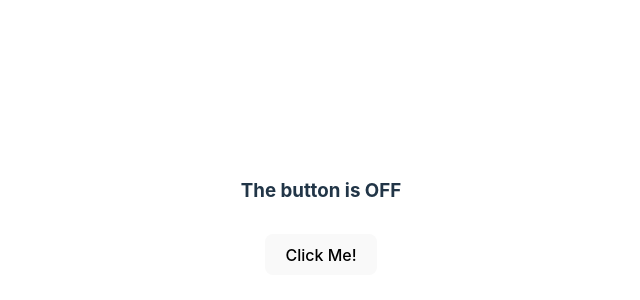
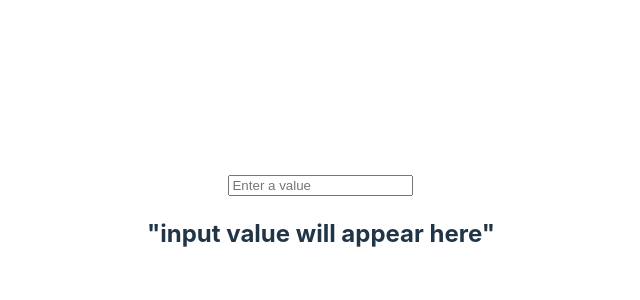
Before and after one commit to romeyiow/appdev1, a React (Vite) app in the folder react-hooks/: page / in a window 1280 px wide. Shown: the part 178-478 px from the top of the page, without its empty margins (319-959 px from the left). Built offline with nearby package versions, Linux system fonts and the light colour scheme.

Commit message:
TextInput component completed; useState Hooks completed

```diff
--- /dev/null
+++ b/react-hooks/src/TextInput.jsx
@@ -0,0 +1,22 @@
+import { useState } from "react"
+
+const TextInput = () => {
+    const [inputValue, setInputValue] = useState('')
+
+    const updateValue = (event) => {
+        setInputValue(event.target.value);
+    }
+
+    return (
+        <div className="toggle-button-component">
+            <input
+                type="text"
+                placeholder="Enter a value"
+                onChange={updateValue}
+            />
+            <h2>{inputValue === '' ?  "\"input value will appear here\"": inputValue}</h2>
+        </div>
+    )
+}
+
+export default TextInput;
--- a/react-hooks/src/main.jsx
+++ b/react-hooks/src/main.jsx
@@ -4,11 +4,12 @@ import './index.css'
 import App from './App.jsx'
 import Counter from './Counter.jsx'
 import ToggleButton from './ToggleButton.jsx'
-
+import TextInput from './TextInput.jsx'
 createRoot(document.getElementById('root')).render(
   <StrictMode>
     {/* <App /> */}
     {/* <Counter /> */}
-    <ToggleButton />
+    {/* <ToggleButton /> */}
+    <TextInput />
   </StrictMode>,
 )
```
